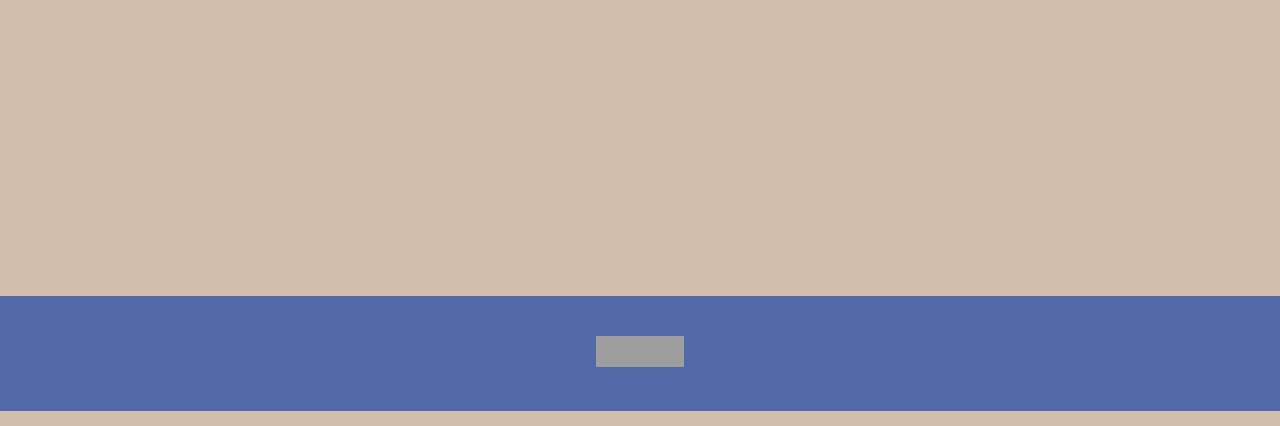
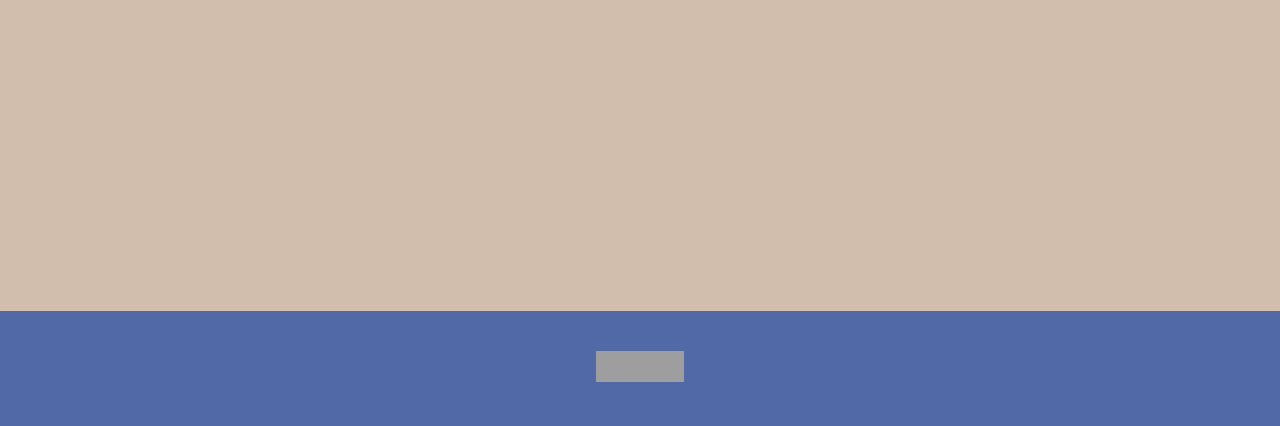
Before and after one commit to patifusa-20/202210-W2-patricia-rufino, a website: page index.html in a window 1280 px wide. Shown: the part 389-815 px from the top of the page. Drawn offline with Linux system fonts and the light colour scheme; grey boxes are pictures that could not be loaded.

Commit message:
Change css styles in footer and main

```diff
--- a/styles.css
+++ b/styles.css
@@ -18,6 +18,7 @@ body {
 
 main {
     font-size: 1.2rem;
+    min-height: 78vh;
 }
 
 header,
@@ -56,9 +57,6 @@ nav ul li:nth-child(2) {
 }
 
 footer {
-    position: absolute;
-    bottom: 0;
-    width: 100%;
     text-align: center;
     box-sizing: border-box;
 }
```
